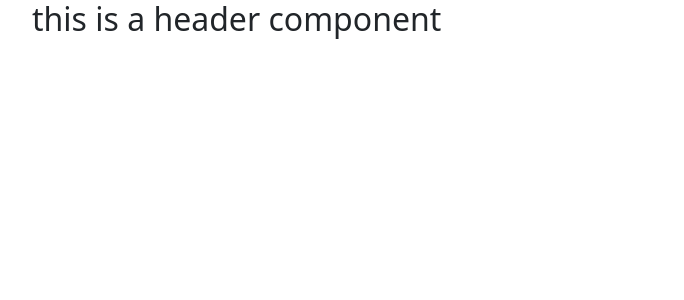
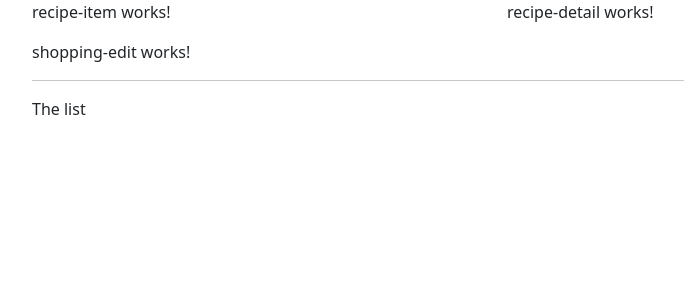
Before and after one commit to sandeep100690/agPro, an Angular app: page / in a window 1280 px wide. Shown: the top 300 px of the page, without its empty margins (50-734 px from the left). Built offline with nearby package versions, Linux system fonts and the light colour scheme.

Commit message:
structure components

```diff
--- a/src/app/01-basics/header/recipes/recipe-list/recipe-list.component.html
+++ b/src/app/01-basics/header/recipes/recipe-list/recipe-list.component.html
@@ -1 +1 @@
-<p>recipe-list works!</p>
+<app-recipe-item></app-recipe-item>
--- a/src/app/01-basics/header/recipes/recipes.component.html
+++ b/src/app/01-basics/header/recipes/recipes.component.html
@@ -1 +1,8 @@
-<p>recipes works!</p>
+<div class="row">
+    <div class="col-md-5">
+        <app-recipe-list></app-recipe-list>
+    </div>
+    <div class="col-md-7">
+        <app-recipe-detail></app-recipe-detail>
+    </div>
+</div>
--- a/src/app/01-basics/header/shopping-list/shopping-list.component.html
+++ b/src/app/01-basics/header/shopping-list/shopping-list.component.html
@@ -1 +1,7 @@
-<p>shopping-list works!</p>
+<div class="row">
+    <div class="col-xs-10">
+        <app-shopping-edit></app-shopping-edit>
+        <hr>
+        <p>The list</p>
+    </div>
+</div>
--- a/src/app/app.component.html
+++ b/src/app/app.component.html
@@ -1,7 +1,8 @@
 <div class="container">
     <div class="row">
         <div class="col-xs-12">
-            <app-header></app-header>
+            <app-recipes></app-recipes>
+            <app-shopping-list></app-shopping-list>
         </div>
     </div>
 </div>
```
